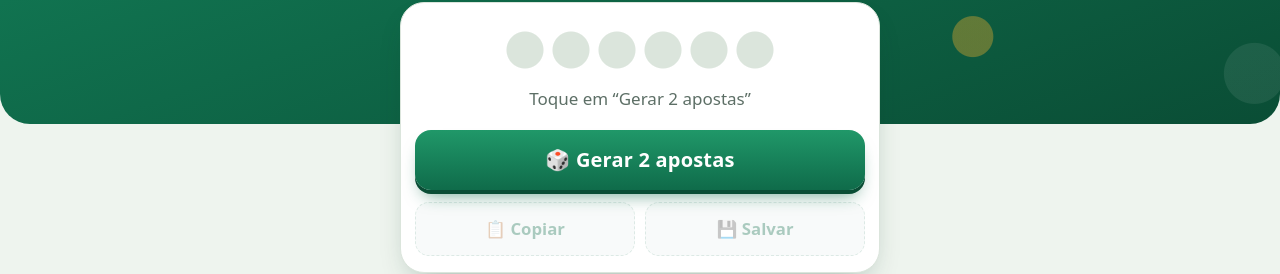
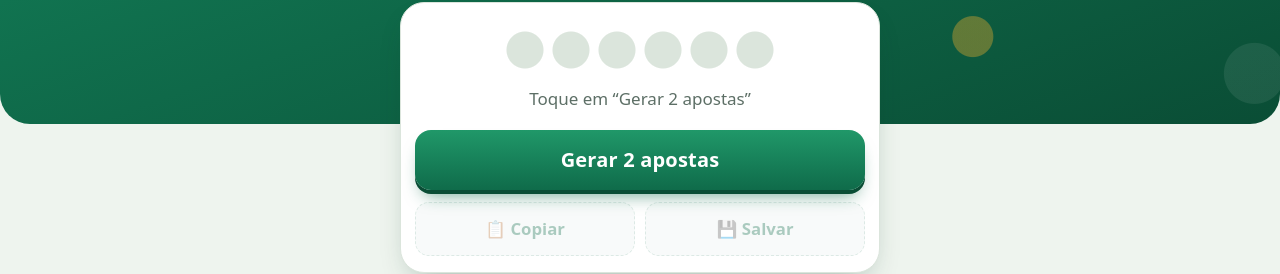
Before and after one commit to joaubaron/megasena, a plain HTML site: page index.html in a window 1280 px wide. Shown: the part 106-380 px from the top of the page. Drawn offline with Linux system fonts and the light colour scheme; no server answers.

Commit message:
Hide icon for main button
Hide the icon for the main button by setting display to none.

```diff
--- a/index.html
+++ b/index.html
@@ -354,7 +354,7 @@ button.ok{background:var(--verde);color:#fff}
 
 /* Botão principal: mais chamativo, com ícone */
 .gerar{font-size:1.25rem;min-height:60px;letter-spacing:.01em}
-.gerar::before{content:"🎲 "}
+.gerar::before{display:none}
 
 /* Copiar e Salvar: ícone e texto maior */
 #copiar::before{content:"📋 "}
```
